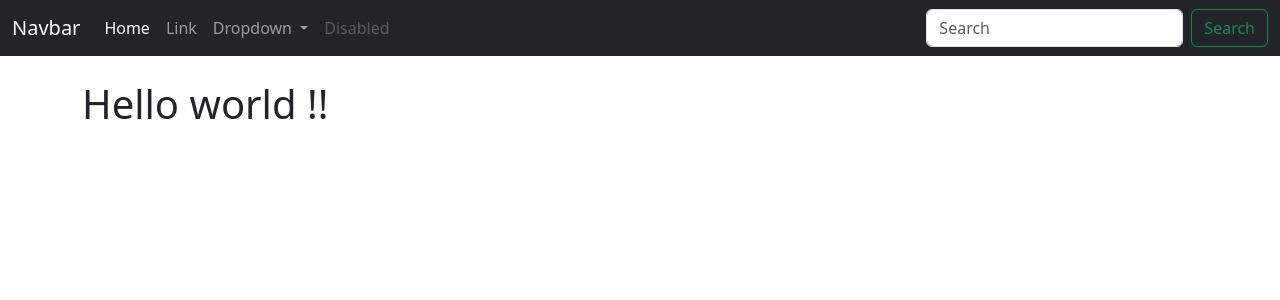
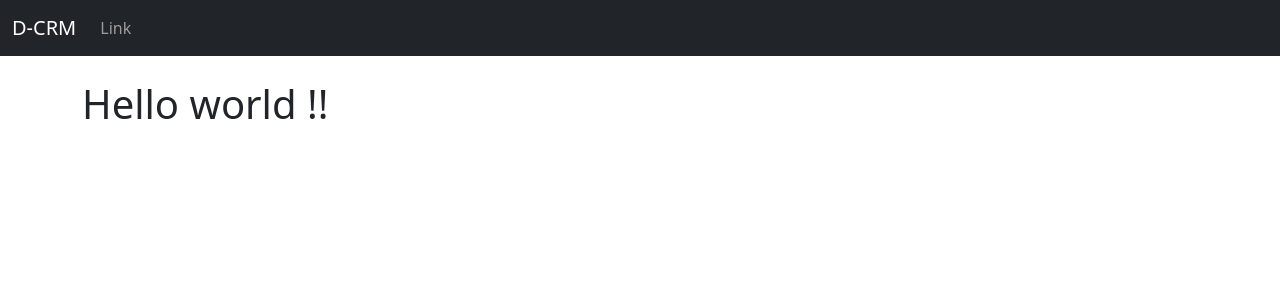
Before and after one commit to kwabenahcode/CRM, a Django app: page / in a window 1280 px wide. Shown: the top 300 px of the page. Run offline with Django 5.2, Linux system fonts and the light colour scheme.

Commit message:
working on navbar

```diff
--- a/dcrm/website/templates/navbar.html
+++ b/dcrm/website/templates/navbar.html
@@ -1,36 +1,15 @@
 <nav class="navbar navbar-expand-lg navbar-dark bg-dark">
     <div class="container-fluid">
-      <a class="navbar-brand" href="#">Navbar</a>
+      <a class="navbar-brand" href="{%url 'home'%}">D-CRM</a>
       <button class="navbar-toggler" type="button" data-bs-toggle="collapse" data-bs-target="#navbarSupportedContent" aria-controls="navbarSupportedContent" aria-expanded="false" aria-label="Toggle navigation">
         <span class="navbar-toggler-icon"></span>
       </button>
       <div class="collapse navbar-collapse" id="navbarSupportedContent">
         <ul class="navbar-nav me-auto mb-2 mb-lg-0">
           <li class="nav-item">
-            <a class="nav-link active" aria-current="page" href="#">Home</a>
-          </li>
-          <li class="nav-item">
             <a class="nav-link" href="#">Link</a>
           </li>
-          <li class="nav-item dropdown">
-            <a class="nav-link dropdown-toggle" href="#" role="button" data-bs-toggle="dropdown" aria-expanded="false">
-              Dropdown
-            </a>
-            <ul class="dropdown-menu">
-              <li><a class="dropdown-item" href="#">Action</a></li>
-              <li><a class="dropdown-item" href="#">Another action</a></li>
-              <li><hr class="dropdown-divider"></li>
-              <li><a class="dropdown-item" href="#">Something else here</a></li>
-            </ul>
-          </li>
-          <li class="nav-item">
-            <a class="nav-link disabled" aria-disabled="true">Disabled</a>
-          </li>
         </ul>
-        <form class="d-flex" role="search">
-          <input class="form-control me-2" type="search" placeholder="Search" aria-label="Search">
-          <button class="btn btn-outline-success" type="submit">Search</button>
-        </form>
       </div>
     </div>
   </nav>
```
